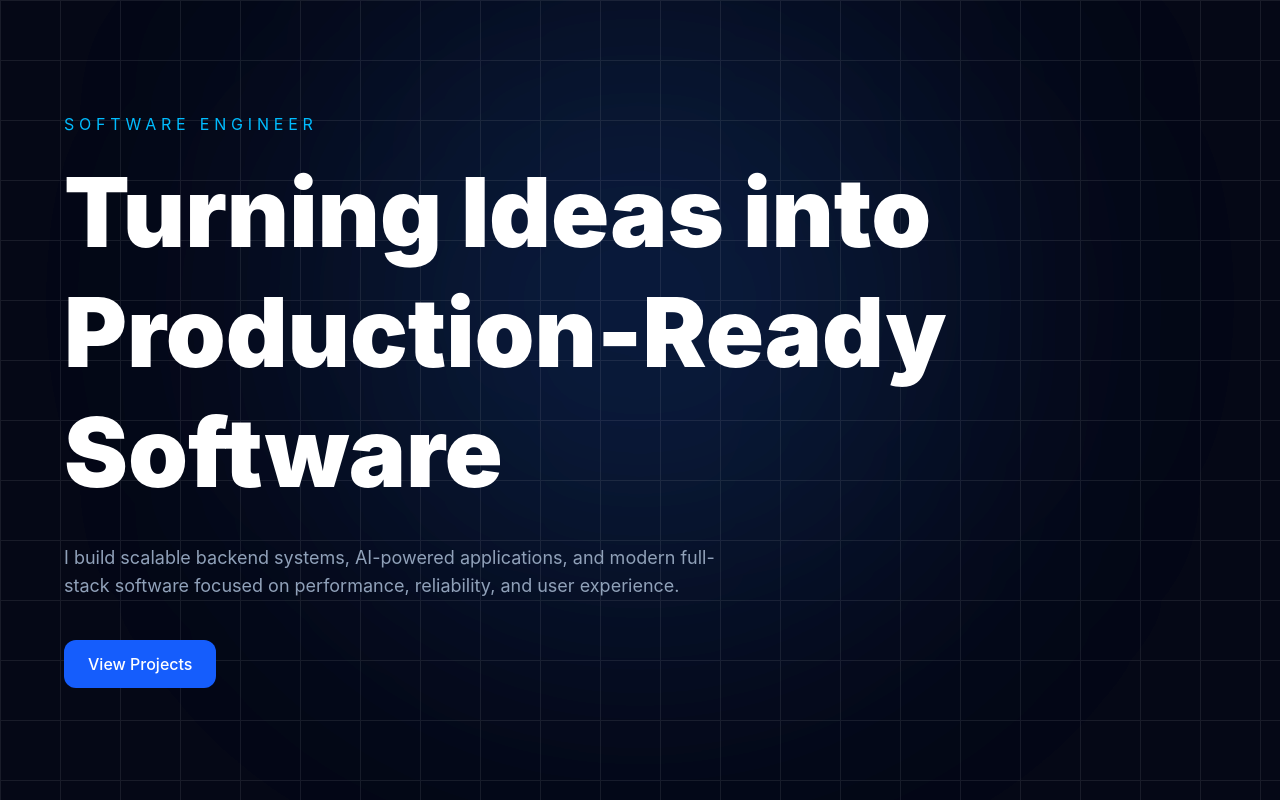
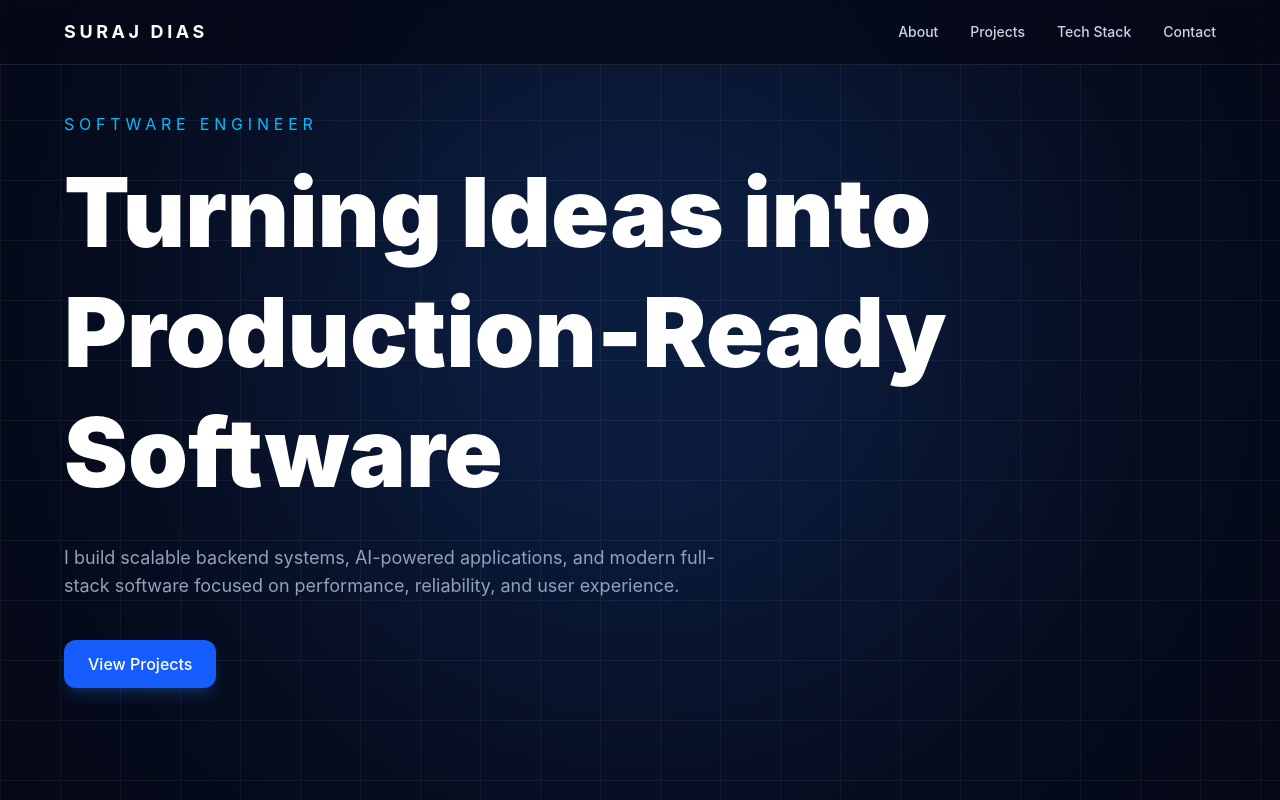
Before and after one commit to SurajDias/portfolio, a React app: page / in a window 1280 px wide. Built offline with nearby package versions, Linux system fonts and the light colour scheme; the HTML template or start-up script is replaced by a standard one.

Commit message:
feat: add animated hero experience

```diff
--- a/src/components/common/Background.tsx
+++ b/src/components/common/Background.tsx
@@ -1,32 +1,32 @@
+import { motion } from "framer-motion";
+
 export default function Background() {
   return (
     <>
       {/* Base Background */}
       <div className="fixed inset-0 -z-50 bg-[#050816]" />
 
-      {/* Blue Glow */}
-      <div
-        className="
-          fixed
-          left-1/2
-          top-0
-          -z-40
-          h-[600px]
-          w-[600px]
-          -translate-x-1/2
-          rounded-full
-          bg-blue-500/10
-          blur-[140px]
-        "
+      {/* Animated Blue Glow */}
+      <motion.div
+        animate={{
+          scale: [1, 1.15, 1],
+          opacity: [0.15, 0.25, 0.15],
+        }}
+        transition={{
+          duration: 10,
+          repeat: Infinity,
+          ease: "easeInOut",
+        }}
+        className="fixed left-1/2 top-0 -z-40 h-[650px] w-[650px] -translate-x-1/2 rounded-full bg-blue-500 blur-[170px]"
       />
 
-      {/* Grid */}
+      {/* Engineering Grid */}
       <div
         className="
           fixed
           inset-0
           -z-30
-          opacity-[0.04]
+          opacity-[0.05]
           bg-[linear-gradient(to_right,#ffffff_1px,transparent_1px),linear-gradient(to_bottom,#ffffff_1px,transparent_1px)]
           bg-[size:60px_60px]
         "
--- a/src/components/layout/Navbar.tsx
+++ b/src/components/layout/Navbar.tsx
@@ -1,36 +1,50 @@
-export default function Background() {
+import Container from "../common/Container";
+
+export default function Navbar() {
   return (
-    <>
-      {/* Base Background */}
-      <div className="fixed inset-0 -z-50 bg-[#050816]" />
+    <header className="fixed top-0 z-50 w-full border-b border-white/10 bg-[#050816]/70 backdrop-blur-xl">
+      <Container>
+        <div className="flex h-16 items-center justify-between">
+          {/* Logo */}
+          <a
+            href="#"
+            className="text-lg font-bold tracking-[0.2em] text-white transition hover:text-sky-400"
+          >
+            SURAJ DIAS
+          </a>
 
-      {/* Blue Glow */}
-      <div
-        className="
-          fixed
-          left-1/2
-          top-0
-          -z-40
-          h-[600px]
-          w-[600px]
-          -translate-x-1/2
-          rounded-full
-          bg-blue-500/10
-          blur-[140px]
-        "
-      />
+          {/* Desktop Navigation */}
+          <nav className="hidden items-center gap-8 text-sm font-medium text-slate-300 md:flex">
+            <a
+              href="#about"
+              className="transition-colors duration-300 hover:text-white"
+            >
+              About
+            </a>
 
-      {/* Grid */}
-      <div
-        className="
-          fixed
-          inset-0
-          -z-30
-          opacity-[0.04]
-          bg-[linear-gradient(to_right,#ffffff_1px,transparent_1px),linear-gradient(to_bottom,#ffffff_1px,transparent_1px)]
-          bg-[size:60px_60px]
-        "
-      />
-    </>
+            <a
+              href="#projects"
+              className="transition-colors duration-300 hover:text-white"
+            >
+              Projects
+            </a>
+
+            <a
+              href="#tech"
+              className="transition-colors duration-300 hover:text-white"
+            >
+              Tech Stack
+            </a>
+
+            <a
+              href="#contact"
+              className="transition-colors duration-300 hover:text-white"
+            >
+              Contact
+            </a>
+          </nav>
+        </div>
+      </Container>
+    </header>
   );
 }
--- a/src/components/ui/Button.tsx
+++ b/src/components/ui/Button.tsx
@@ -1,23 +1,18 @@
+import { motion } from "framer-motion";
+
 type Props = {
   children: React.ReactNode;
 };
 
 export default function Button({ children }: Props) {
   return (
-    <button
-      className="
-      rounded-xl
-      bg-blue-600
-      px-6
-      py-3
-      font-medium
-      transition-all
-      duration-300
-      hover:scale-105
-      hover:bg-blue-500
-      "
+    <motion.button
+      whileHover={{ scale: 1.05 }}
+      whileTap={{ scale: 0.96 }}
+      transition={{ duration: 0.2 }}
+      className="rounded-xl bg-blue-600 px-6 py-3 font-medium text-white shadow-lg shadow-blue-500/20 transition-colors hover:bg-blue-500"
     >
       {children}
-    </button>
+    </motion.button>
   );
 }
--- a/src/sections/Hero.tsx
+++ b/src/sections/Hero.tsx
@@ -1,3 +1,4 @@
+import { motion } from "framer-motion";
 import Container from "../components/common/Container";
 import Button from "../components/ui/Button";
 
@@ -5,30 +6,45 @@ export default function Hero() {
   return (
     <section className="flex min-h-screen items-center">
       <Container>
+        <motion.p
+          initial={{ opacity: 0, y: 25 }}
+          animate={{ opacity: 1, y: 0 }}
+          transition={{ duration: 0.5 }}
+          className="mb-4 tracking-[0.3em] text-sky-400"
+        >
+          SOFTWARE ENGINEER
+        </motion.p>
 
-        <p className="mb-4 tracking-[0.3em] text-sky-400">
-          SOFTWARE ENGINEER
-        </p>
-
-        <h1 className="max-w-4xl text-6xl font-black leading-tight md:text-8xl">
+        <motion.h1
+          initial={{ opacity: 0, y: 35 }}
+          animate={{ opacity: 1, y: 0 }}
+          transition={{ delay: 0.15, duration: 0.7 }}
+          className="max-w-4xl text-6xl font-black leading-tight md:text-8xl"
+        >
           Turning Ideas into
           <br />
           Production-Ready Software
-        </h1>
+        </motion.h1>
 
-        <p className="mt-8 max-w-2xl text-lg text-slate-400">
-          I build scalable backend systems,
-          AI-powered applications,
-          and modern full-stack software focused on
-          performance, reliability, and user experience.
-        </p>
+        <motion.p
+          initial={{ opacity: 0, y: 35 }}
+          animate={{ opacity: 1, y: 0 }}
+          transition={{ delay: 0.3, duration: 0.7 }}
+          className="mt-8 max-w-2xl text-lg text-slate-400"
+        >
+          I build scalable backend systems, AI-powered applications,
+          and modern full-stack software focused on performance,
+          reliability, and user experience.
+        </motion.p>
 
-        <div className="mt-10">
-          <Button>
-            View Projects
-          </Button>
-        </div>
-
+        <motion.div
+          initial={{ opacity: 0, y: 35 }}
+          animate={{ opacity: 1, y: 0 }}
+          transition={{ delay: 0.45, duration: 0.7 }}
+          className="mt-10"
+        >
+          <Button>View Projects</Button>
+        </motion.div>
       </Container>
     </section>
   );
```
